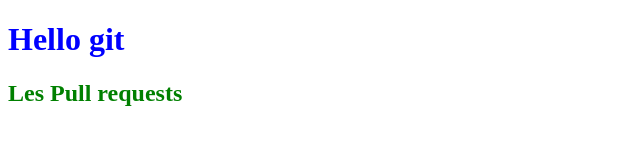
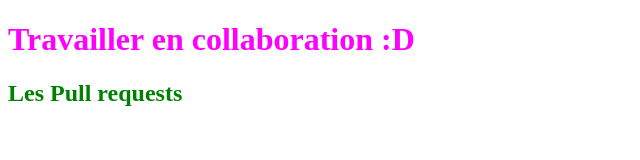
Before and after one commit to louisfleury/tp-git, a plain HTML site: page index.html in a window 1280 px wide. Shown: the whole page, without its empty margins (0-640 px from the left). Drawn offline with Linux system fonts and the light colour scheme.

Commit message:
changed h1 and its color

```diff
--- a/index.html
+++ b/index.html
@@ -8,7 +8,7 @@
     <title>Document</title>
   </head>
   <body>
-    <h1>Hello git</h1>
+    <h1>Travailler en collaboration :D</h1>
     <h2>Les Pull requests</h2>
   </body>
 </html>
--- a/styles.css
+++ b/styles.css
@@ -1,5 +1,5 @@
 h1 {
-  color: blue;
+  color: fuchsia;
 }
 h2 {
   color: green;
```
